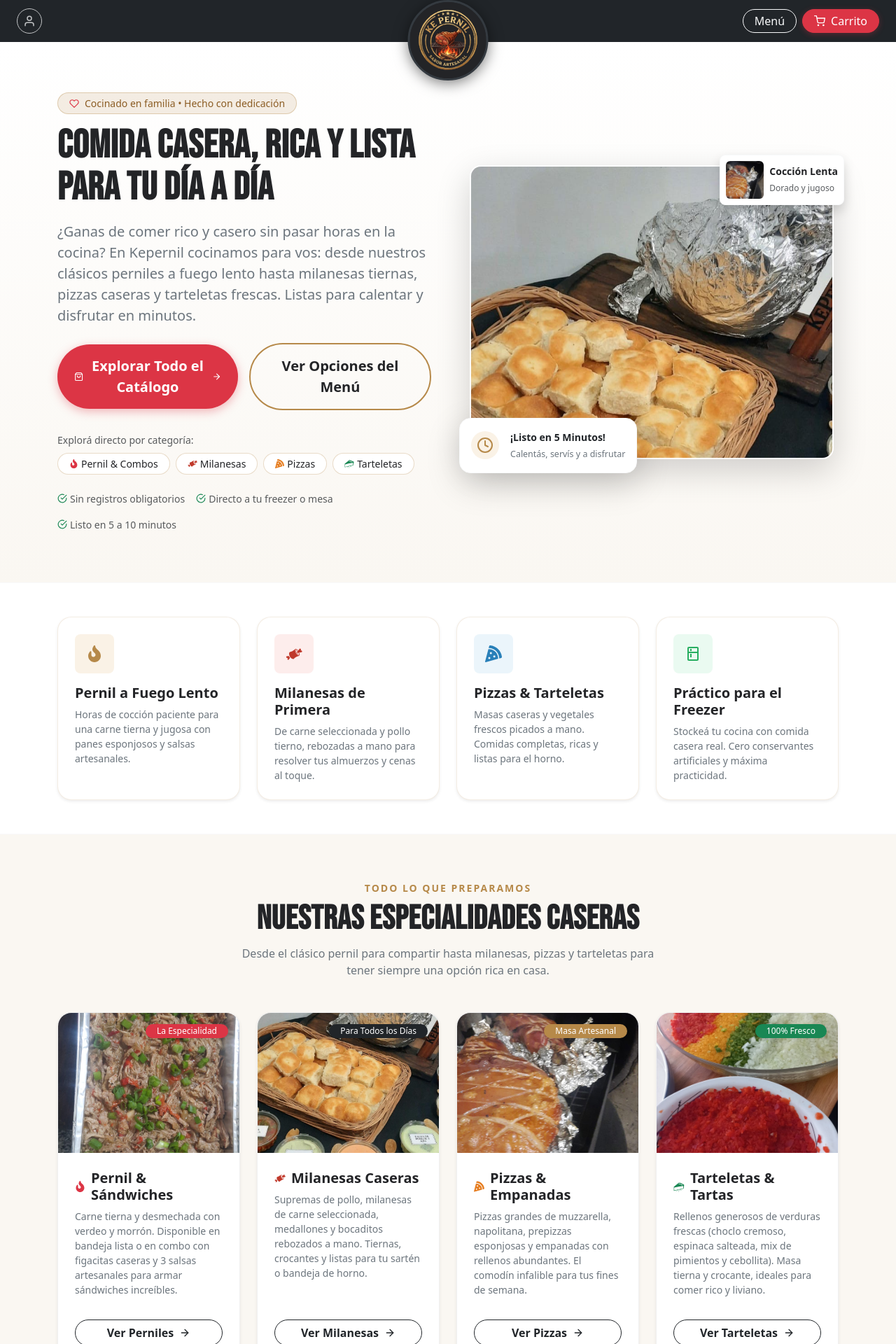
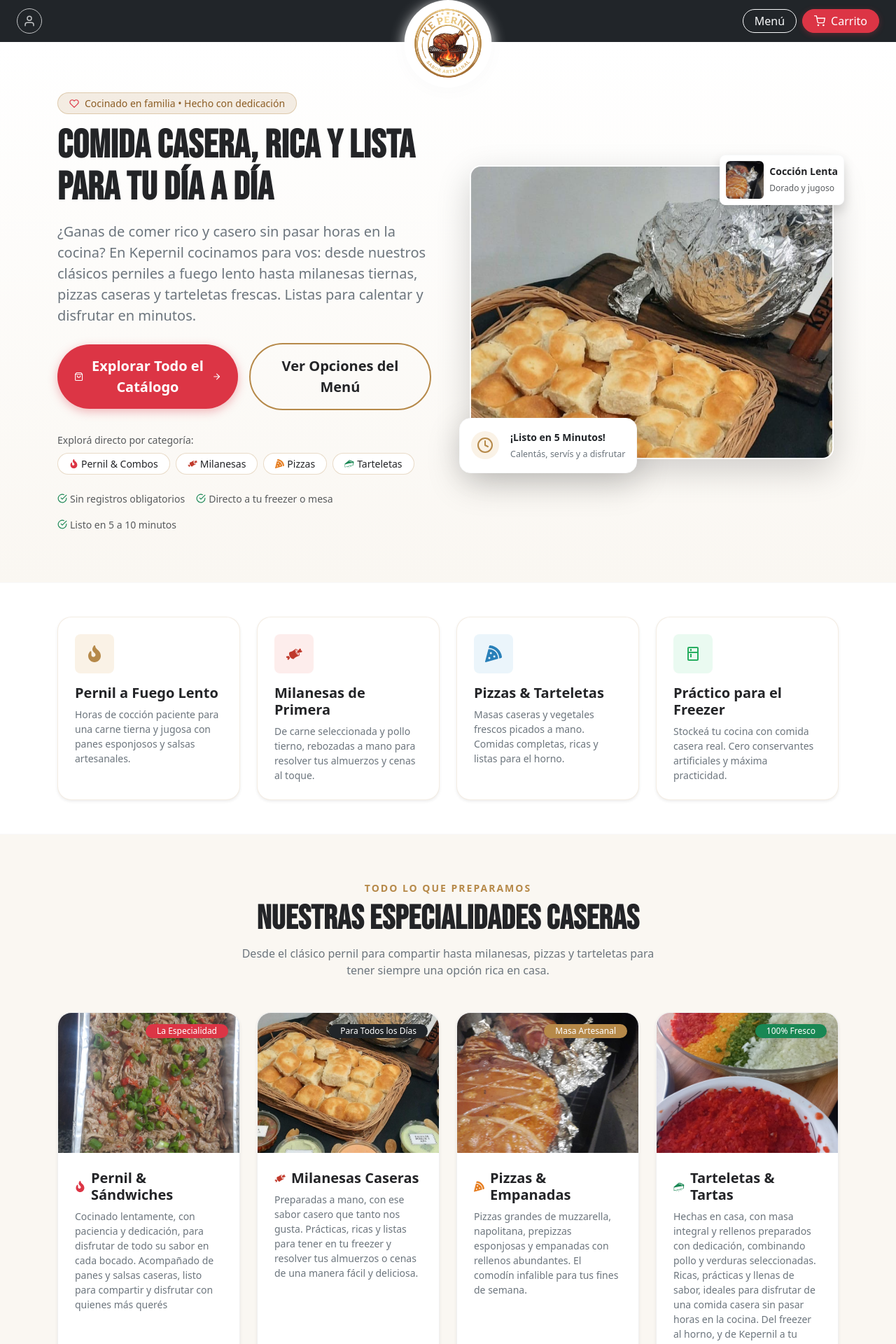
Before and after one commit to nicorromero/VentasProductosCongelados, a React (Vite) app in the folder Frontend/: page / in a window 1280 px wide. Shown: the top 1920 px of the page at 70% size. Built offline with nearby package versions, Linux system fonts and the light colour scheme; no server answers.

Commit message:
change mensajes de inicio y color del logo

```diff
--- a/Frontend/src/components/NavBar.jsx
+++ b/Frontend/src/components/NavBar.jsx
@@ -105,13 +105,13 @@ function NavBar() {
                             src="/logoo.svg"
                             alt="KE PERNIL"
                             style={{
-                            height: '115px',
-                            width: '115px',
+                                height: '125px',
+                                width: '125px',
                                 borderRadius: '50%',
                                 objectFit: 'cover',
-                            border: '3px solid #343a40',
-                            filter: 'drop-shadow(0 4px 10px rgba(0,0,0,0.5))',
-                            background: '#232427',
+
+                                filter: 'drop-shadow(0 4px 10px rgba(250, 250, 250, 1))',
+                                background: '#ffffffff',
                                 display: 'block'
                             }}
                         />
--- a/Frontend/src/pages/Home.jsx
+++ b/Frontend/src/pages/Home.jsx
@@ -391,7 +391,7 @@ function Home() {
                     <h4 className="fs-5 fw-bold mb-0">Pernil & Sándwiches</h4>
                   </div>
                   <p className="text-secondary small flex-grow-1">
-                    Carne tierna y desmechada con verdeo y morrón. Disponible en bandeja lista o en combo con figacitas caseras y 3 salsas artesanales para armar sándwiches increíbles.
+                    Cocinado lentamente, con paciencia y dedicación, para disfrutar de todo su sabor en cada bocado. Acompañado de panes y salsas caseras, listo para compartir y disfrutar con quienes más querés
                   </p>
                   <button
                     onClick={() => navigate('/productos')}
@@ -424,7 +424,7 @@ function Home() {
                     <h4 className="fs-5 fw-bold mb-0">Milanesas Caseras</h4>
                   </div>
                   <p className="text-secondary small flex-grow-1">
-                    Supremas de pollo, milanesas de carne seleccionada, medallones y bocaditos rebozados a mano. Tiernas, crocantes y listas para tu sartén o bandeja de horno.
+                    Preparadas a mano, con ese sabor casero que tanto nos gusta. Prácticas, ricas y listas para tener en tu freezer y resolver tus almuerzos o cenas de una manera fácil y deliciosa.
                   </p>
                   <button
                     onClick={() => navigate('/catalogo/Milanesas')}
@@ -490,7 +490,7 @@ function Home() {
                     <h4 className="fs-5 fw-bold mb-0">Tarteletas & Tartas</h4>
                   </div>
                   <p className="text-secondary small flex-grow-1">
-                    Rellenos generosos de verduras frescas (choclo cremoso, espinaca salteada, mix de pimientos y cebollita). Masa tierna y crocante, ideales para comer rico y liviano.
+                    Hechas en casa, con masa integral y rellenos preparados con dedicación, combinando pollo y verduras seleccionadas. Ricas, prácticas y llenas de sabor, ideales para disfrutar de una comida casera sin pasar horas en la cocina. Del freezer al horno, y de Kepernil a tu mesa.
                   </p>
                   <button
                     onClick={() => navigate('/catalogo/Tarteletas')}
```
Also changed, not shown: Frontend/public/logoo.svg. Lines whose indentation alone changed are shown as unchanged.
